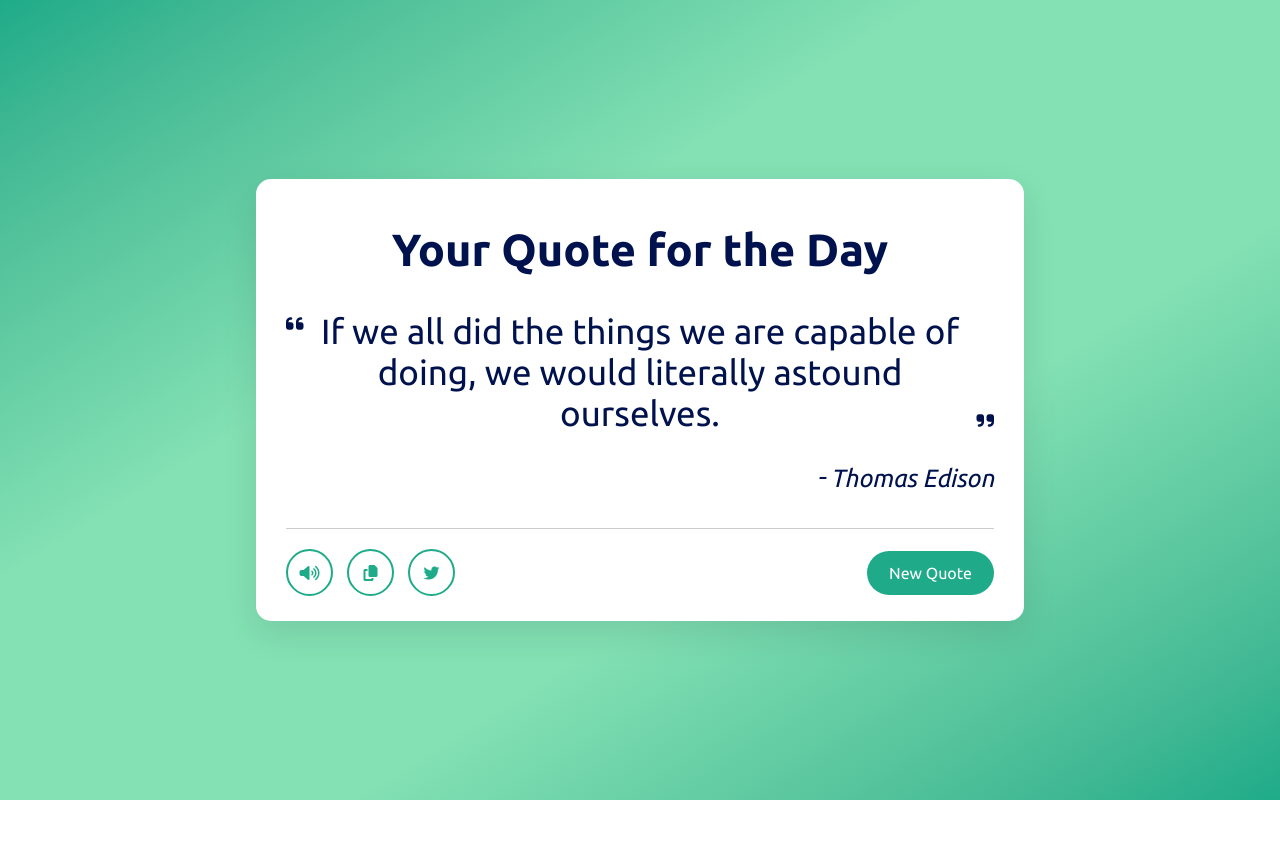
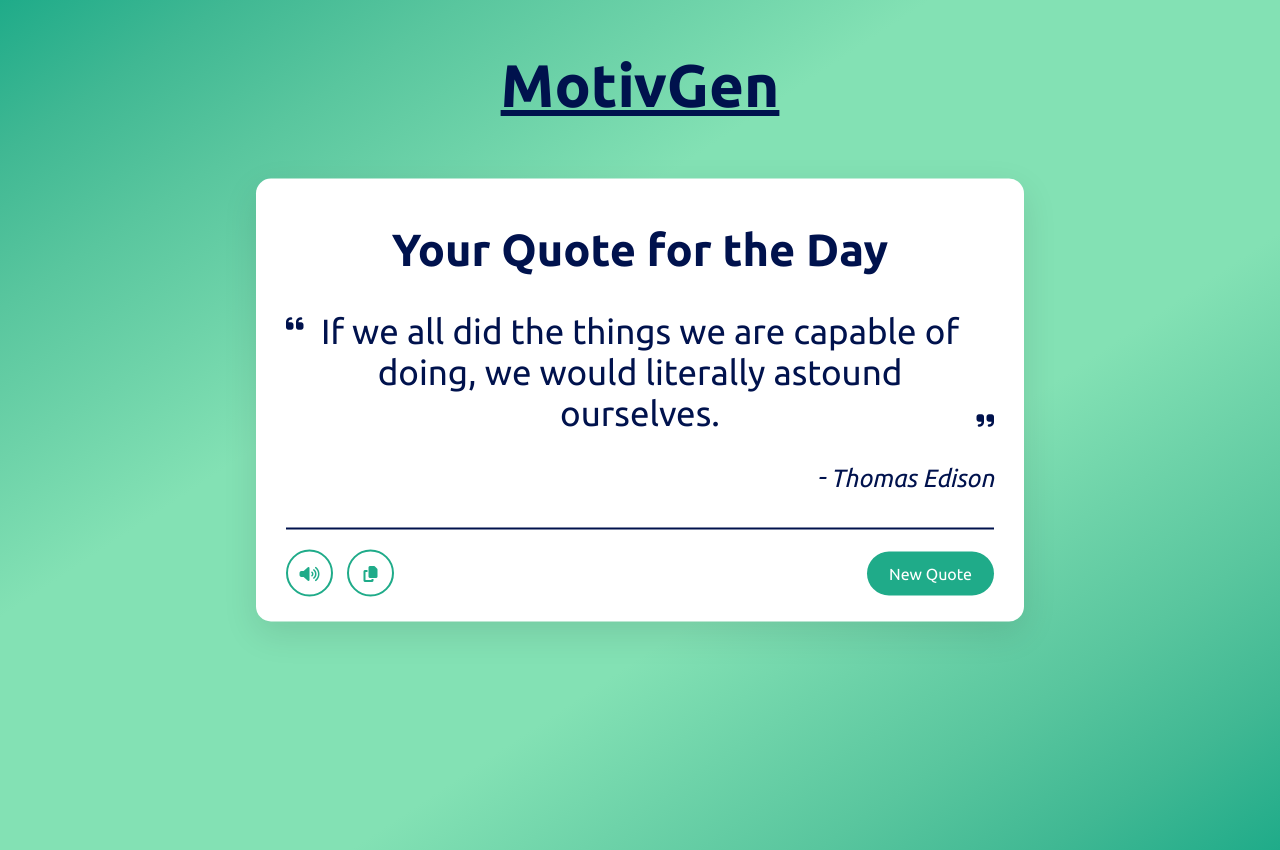
Before and after one commit to elonjiel/proj-affirmation, a plain HTML site: page index.html in a window 1280 px wide. Before the commit the page ends 800 px from the top, so only its background shows below. Drawn offline with Linux system fonts and the light colour scheme.

Commit message:
Added Changes

```diff
--- a/index.html
+++ b/index.html
@@ -15,6 +15,7 @@
 </head>
 <body>
 
+    <div class="header">MotivGen</div>
     <div class="wrapper">
         <header>Your Quote for the Day</header>
         <div class="content">
@@ -33,8 +34,6 @@
             <ul>
               <li class="speech"><i class="fa-solid fa-volume-up"></i></li>
               <li class="copy"><i class="fa-solid fa-copy"></i></li>
-              <li class="twitter"><i class="fa-brands fa-twitter"></i></li>
-
             </ul>
             <button>New Quote</button>
           </div>
--- a/script.js
+++ b/script.js
@@ -31,10 +31,5 @@ copyBtn.addEventListener("click", ()=>{
     navigator.clipboard.writeText(quoteText.innerText);
 });
 
-twitterBtn.addEventListener("click", ()=>{
-    let tweetUrl = `https://twitter.com/intent/tweet?url=${encodeURIComponent(quoteText.innerText)}`;
-    window.open(tweetUrl, "_blank");
-});
-
 
 quoteBtn.addEventListener("click", randomQuote);
--- a/styles.css
+++ b/styles.css
@@ -8,6 +8,17 @@
 body{
   min-height: 100vh;
   background-image: linear-gradient(to right bottom, #1fab89, #40b893, #59c69e, #6ed3a9, #83e1b4, #83e1b4, #83e1b4, #83e1b4, #6ed3a9, #59c69e, #40b893, #1fab89);
+}
+
+.header{
+  display: flex;
+  justify-content: center;
+  margin: 50px;
+  font-size: 60px;
+  font-weight: bolder;
+  color: #00124d;
+  text-decoration: underline;
+
 }
 
 .wrapper{
@@ -66,7 +77,7 @@ header, .content :where(i, p, span){
   font-family: monospace;
 }
 .wrapper .buttons{
-  border-top: 1px solid #ccc;
+  border-top: 2px solid #00124d;
 }
 .buttons .features{
   display: flex;
```
